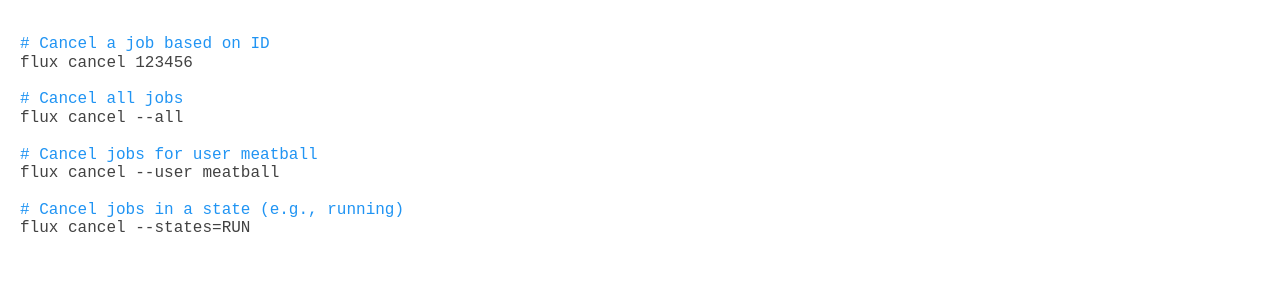
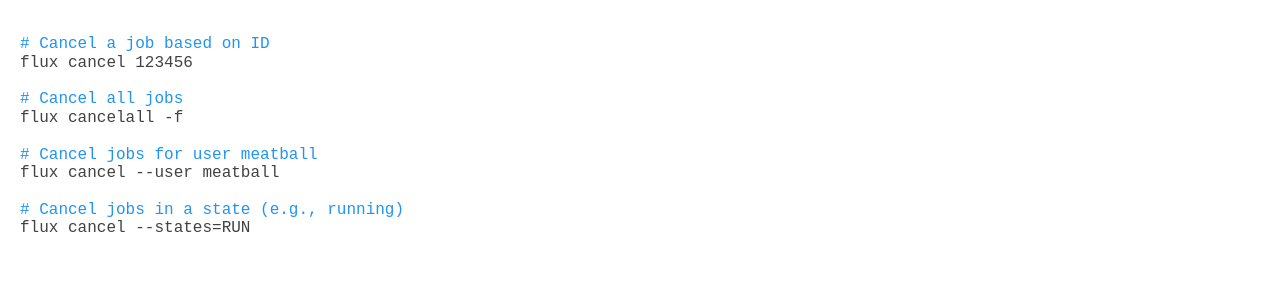
Before and after one commit to flux-framework/cheat-sheet, a Jekyll site: the page built from pages/index.md, in a window 1280 px wide and 900 px high, scrolled down 4165 px. Shown: the part 151-450 px from the top of the window. Built offline with Jekyll 4.4.1, drawn with Linux system fonts in a browser that asks for light colours; nearby versions of some CDN libraries.

Commit message:
update cancelall command
Signed-off-by: vsoch <vsoch@users.noreply.github.com>

```diff
--- a/_data/flux-commands.yaml
+++ b/_data/flux-commands.yaml
@@ -122,7 +122,7 @@ commands:
           - title: Cancel a job based on ID
             command: flux cancel 123456
           - title: Cancel all jobs
-            command: flux cancel --all
+            command: flux cancelall -f
           - title: Cancel jobs for user meatball
             command: flux cancel --user meatball
           - title: Cancel jobs in a state (e.g., running)
```
